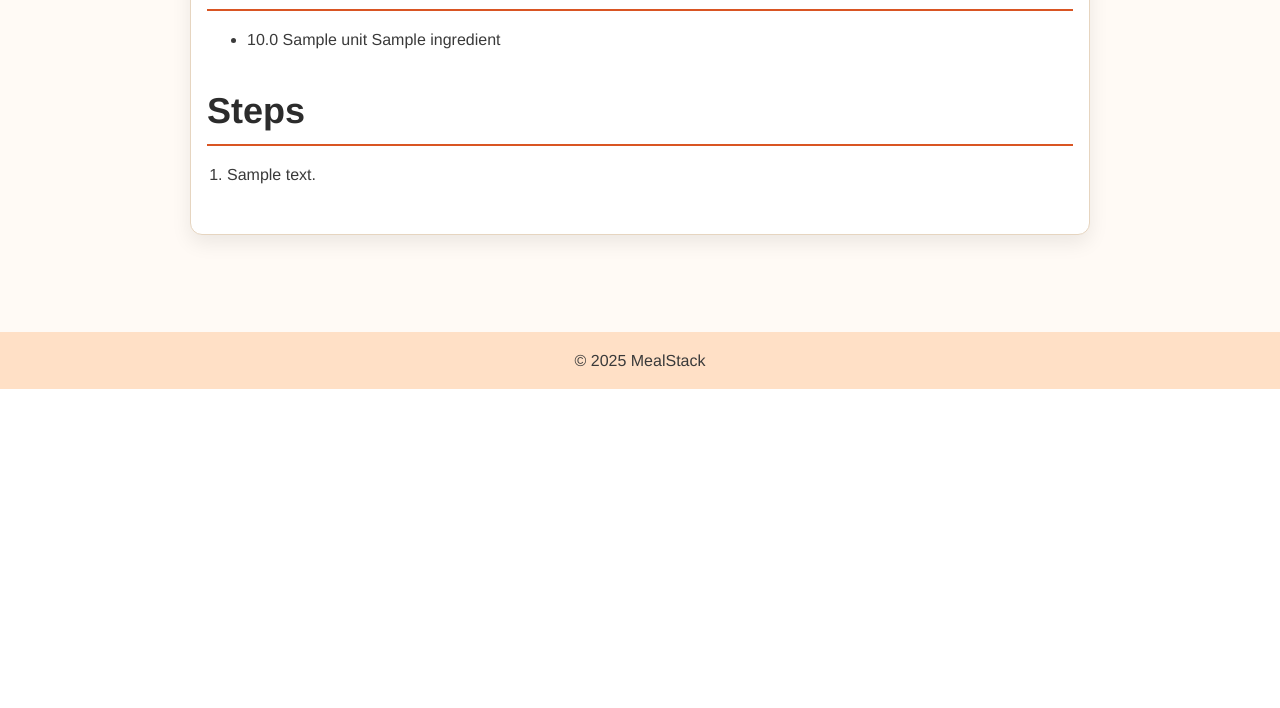
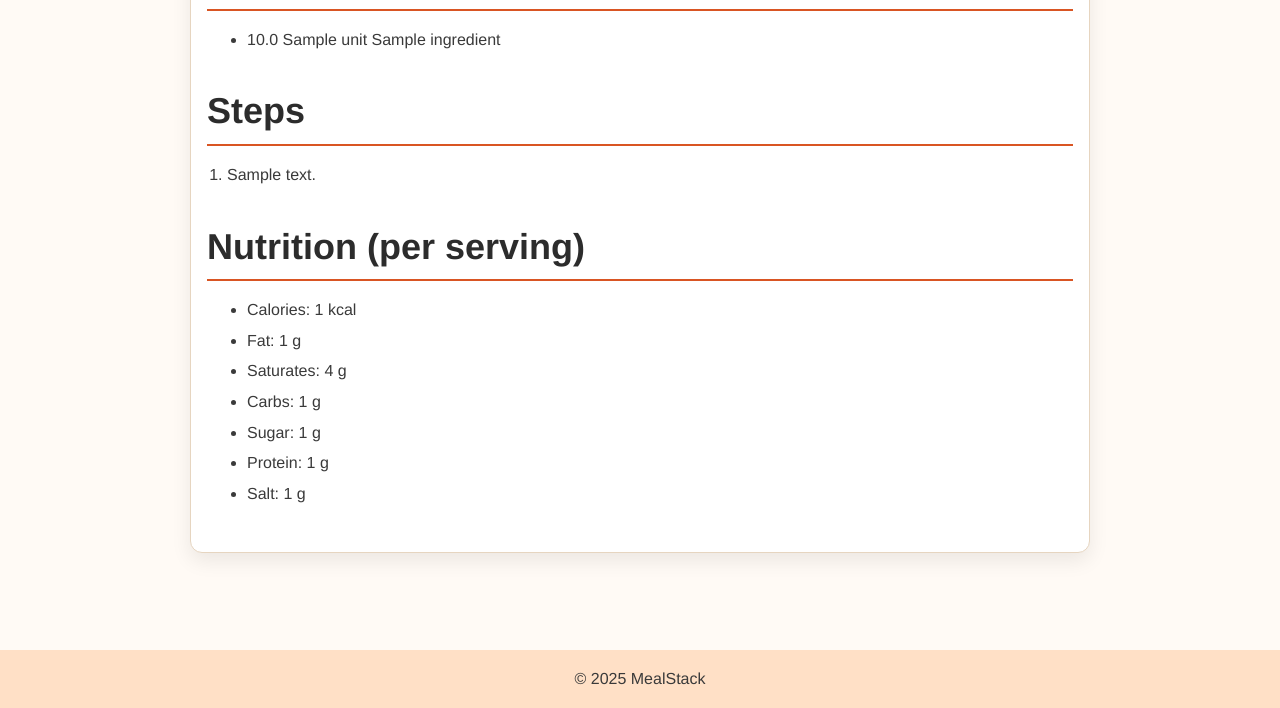
Before and after one commit to TrickShotMLG02/MealStack, a Django app: a page that uses MealStack/templates/recipes/recipe_detail.html in a window 1280 px wide. Shown: the part 823-1531 px from the top of the page. Before the commit the page ends 1212 px from the top, so only its background shows below. Run offline with Django 5.2, Linux system fonts and the light colour scheme; tables that the repository leaves empty hold one stand-in row (values such as "Sample post"); grey boxes marked "Sample" are stand-in pictures.

Commit message:
fixed nutrition display in recipe_detail.html

```diff
--- a/MealStack/templates/recipes/recipe_detail.html
+++ b/MealStack/templates/recipes/recipe_detail.html
@@ -82,15 +82,17 @@
         {% endif %}
 
         <!-- Nutrition -->
-        {% if recipe.nutrition %}
+        {% if recipe.recipe_nutrition %}
         <section class="recipe-section">
-            <h2>Nutrition (per 100g)</h2>
+            <h2>Nutrition (per serving)</h2>
             <ul class="nutrition-list">
-                <li>Calories: {{ recipe.nutrition.kcal }} kcal</li>
-                <li>Protein: {{ recipe.nutrition.protein }} g</li>
-                <li>Fat: {{ recipe.nutrition.fat }} g</li>
-                <li>Carbs: {{ recipe.nutrition.carbs }} g</li>
-                <li>Salt: {{ recipe.nutrition.salt }} g</li>
+                <li>Calories: {{ recipe.recipe_nutrition.per_serving_kcal|floatformat:0 }} kcal</li>
+                <li>Fat: {{ recipe.recipe_nutrition.per_serving_fat|floatformat:0 }} g</li>
+                <li>Saturates: {{ recipe.recipe_nutrition.per_serving_saturates|floatformat:0 }} g</li>
+                <li>Carbs: {{ recipe.recipe_nutrition.per_serving_carbs|floatformat:0 }} g</li>
+                <li>Sugar: {{ recipe.recipe_nutrition.per_serving_sugar|floatformat:0 }} g</li>
+                <li>Protein: {{ recipe.recipe_nutrition.per_serving_protein|floatformat:0 }} g</li>
+                <li>Salt: {{ recipe.recipe_nutrition.per_serving_salt|floatformat:0 }} g</li>
             </ul>
         </section>
         {% endif %}
```
